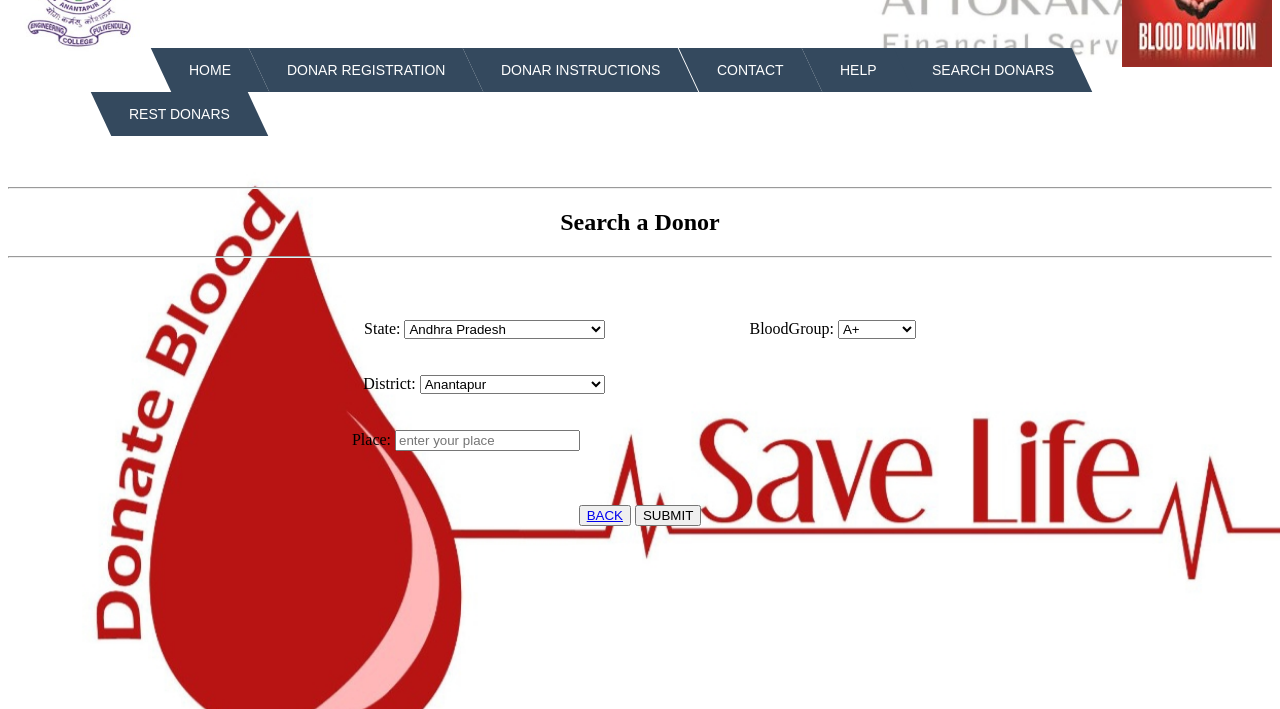
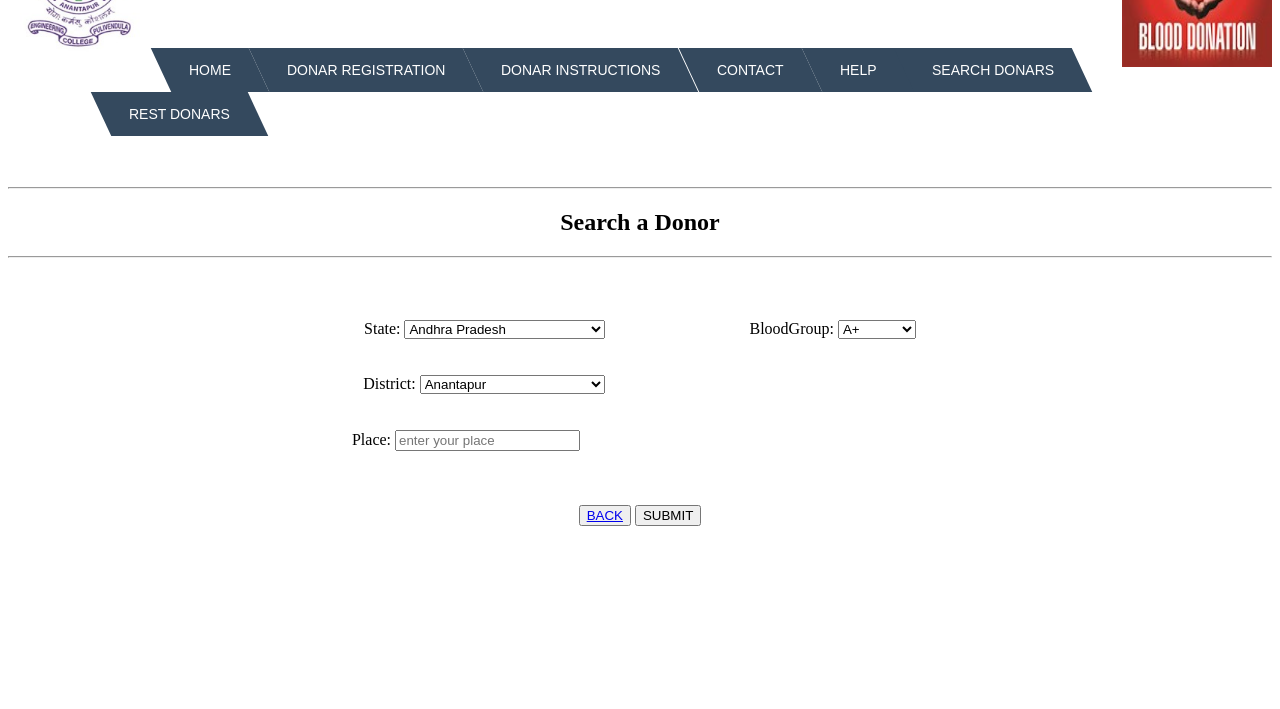
Before and after one commit to Bhavyasri21/blood-donar, a plain HTML site: page searchdonar.html in a window 1280 px wide. Shown: the part 91-800 px from the top of the page. Drawn offline with Linux system fonts and the light colour scheme.

Commit message:
Update searchdonar.html

```diff
--- a/searchdonar.html
+++ b/searchdonar.html
@@ -1,15 +1,6 @@
 <html>
 <head><title>search a doner</title>
 <meta charset="UTF-8">
-<style>
-    body{
-           background-image: url("savea.jpeg");
-           background-size:cover;
-           background-podition:center;
-         }
-
-
-</style>
 
 </head>
 <link rel="stylesheet" type="text/css" href="main1.css">
```
